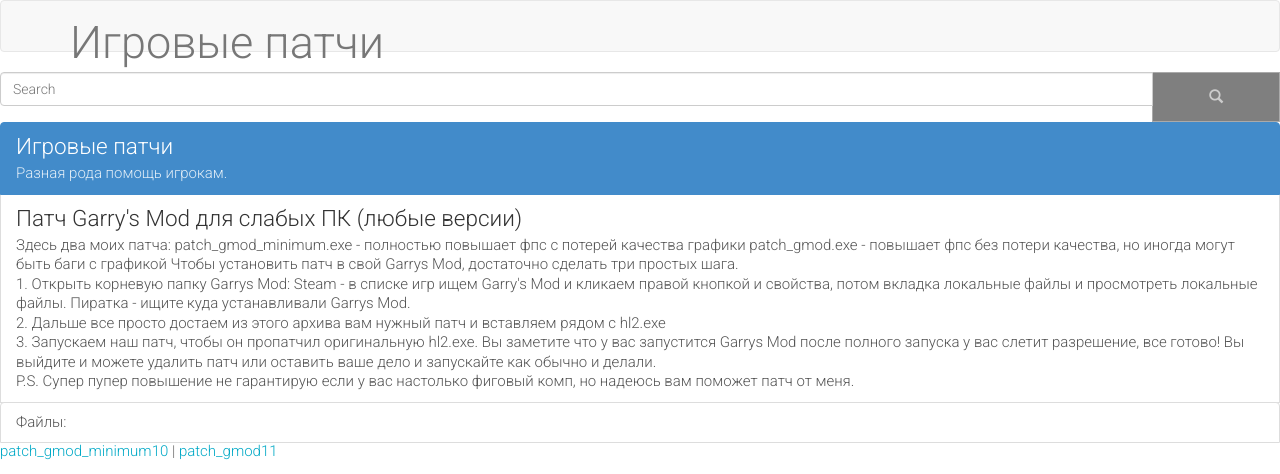
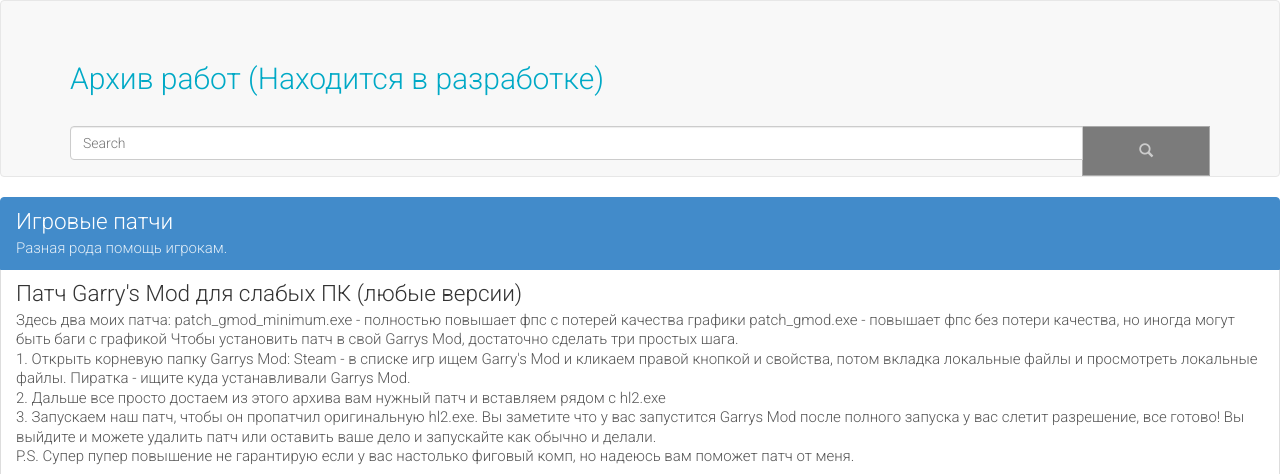
Before and after one commit to GermanAizek/GermanAizek.github.io, a plain HTML site: page games.html in a window 1280 px wide. Shown: the top 474 px of the page. Drawn offline with nearby package versions, Linux system fonts and the light colour scheme.

Commit message:
fix archive header

```diff
--- a/games.html
+++ b/games.html
@@ -41,10 +41,7 @@
 	 <div class="navbar navbar-default">
 	     <div class="container">
 	     	<div class="navbar-header">
-	  	 		<a class="navbar-brand" href="#"> <h2>Игровые патчи</h2> </a>
-	  	 	</div>
-	  	 </div>
-	</div>
+	  	 		<a class="navbar-default"> <h3>Архив работ (Находится в разработке)</h3> </a>
 	  	 		<form>
 				  <div class="input-group">
 				    <input type="text" class="form-control" placeholder="Search">
@@ -55,6 +52,9 @@
 				    </div>
 				  </div>
 				</form>
+	  	 	</div>
+	  	 </div>
+	</div>
 
 	<div class="list-group">
 	  <a class="list-group-item active">
```
Also changed, not shown: archive.html (+4 -4 lines). Lines whose indentation alone changed are shown as unchanged.
